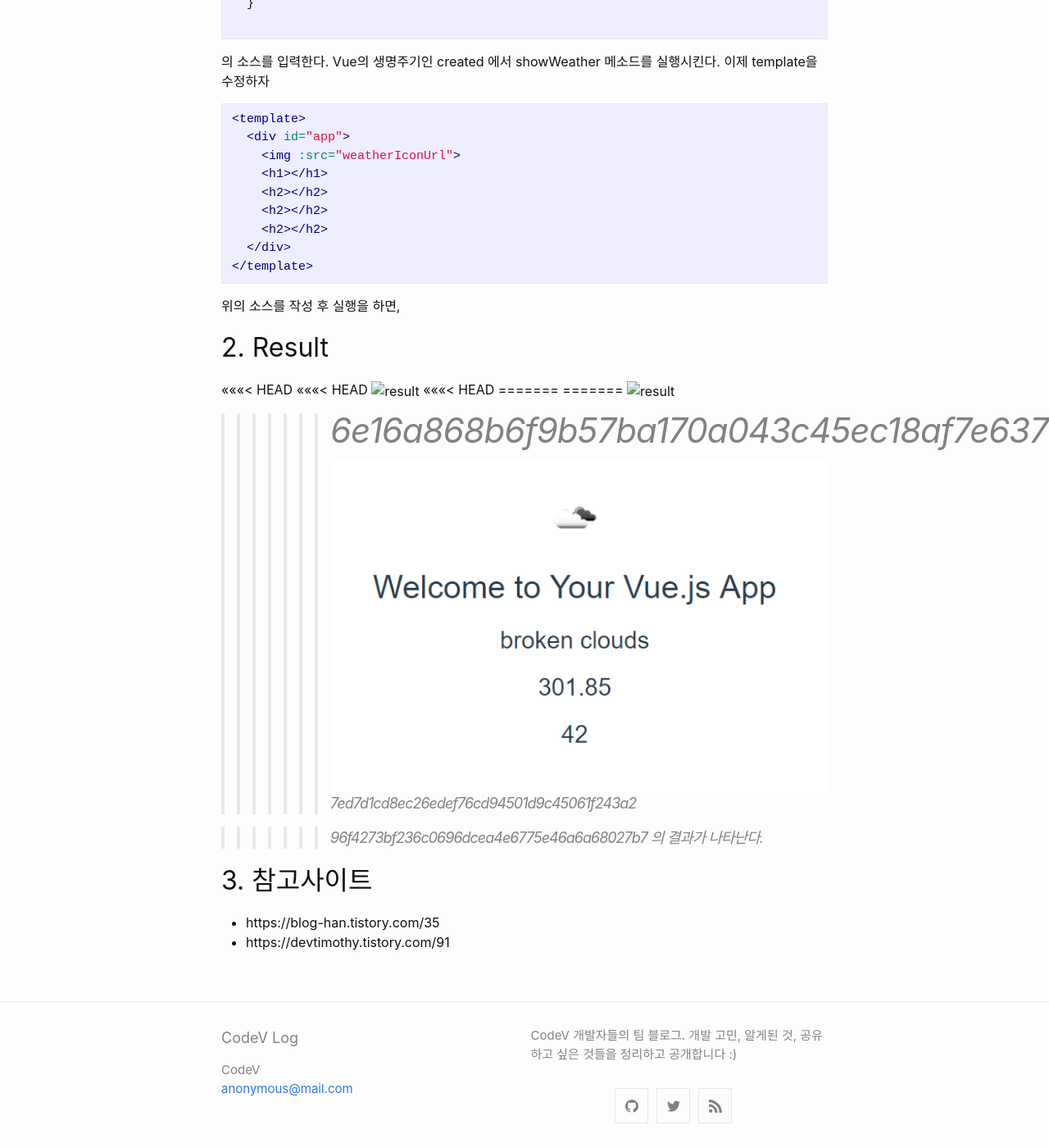
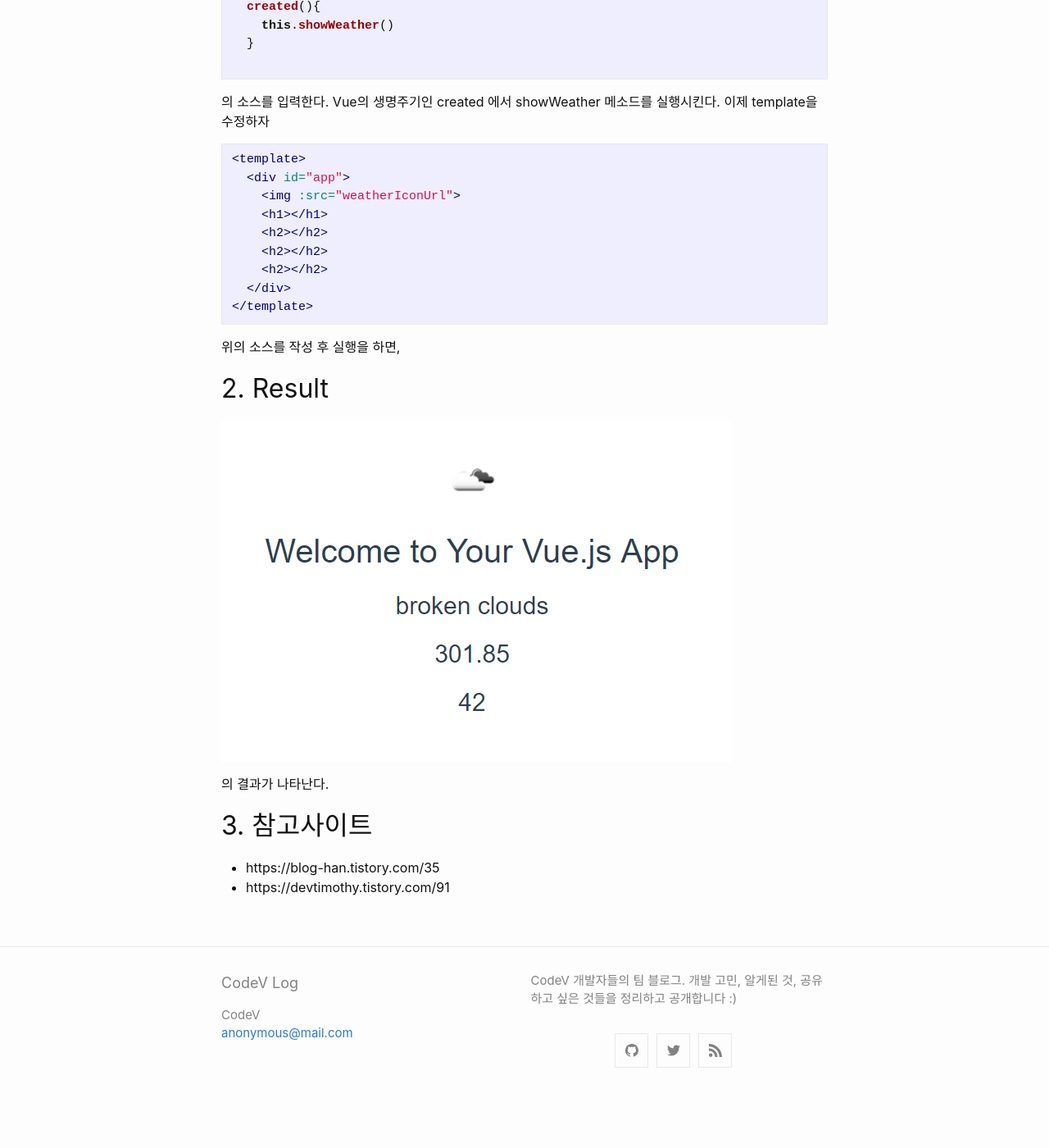
Before and after one commit to codevlog/codevlog.github.io, a Jekyll site: the page built from _posts/2019-07-11-how-to-use-openweatherAPI-with-Vue.md, in a window 1280 px wide and 1400 px high, scrolled down 2182 px. Shown: the whole window at 82% size. Built offline with Jekyll 4.4.1, drawn with Linux system fonts in a browser that asks for light colours; after the commit the page ends 3514 px from its top, so only the background shows below that.

Commit message:
Update 2019-07-11-how-to-use-openweatherAPI-with-Vue.md

```diff
--- a/_posts/2019-07-11-how-to-use-openweatherAPI-with-Vue.md
+++ b/_posts/2019-07-11-how-to-use-openweatherAPI-with-Vue.md
@@ -61,7 +61,7 @@ categories: [Vue, Javascript, API]
 http://api.openweathermap.org/data/2.5/weather?q=Seoul&appid=(APIKey)
 에다가 잘 넣어준다면,
 
-![weatherData](../assets/img/openweatherAPI/weatherData.PNG)
+![weatherData](https://codevlog.github.io/assets/img/openweatherAPI/weatherData.PNG)
 식의 데이터를 볼 수 있다.
 
 script 태그 안에
@@ -117,19 +117,8 @@ export default {
 위의 소스를 작성 후 실행을 하면,
 
 ## 2. Result
-<<<<<<< HEAD
-<<<<<<< HEAD
-![result](img/openweatherAPI/result.PNG)
-<<<<<<< HEAD
-=======
-=======
-![result](../assets/img/openweatherAPI/result.PNG)
->>>>>>> 6e16a868b6f9b57ba170a043c45ec18af7e63726
-=======
-![result]({{site_url}}/assets/img/openweatherAPI/result.PNG)
->>>>>>> 7ed7d1cd8ec26edef76cd94501d9c45061f243a2
+![result](https://codevlog.github.io/assets/img/openweatherAPI/result.PNG)
 
->>>>>>> 96f4273bf236c0696dcea4e6775e46a6a68027b7
 의 결과가 나타난다.
 
 ## 3. 참고사이트
```
